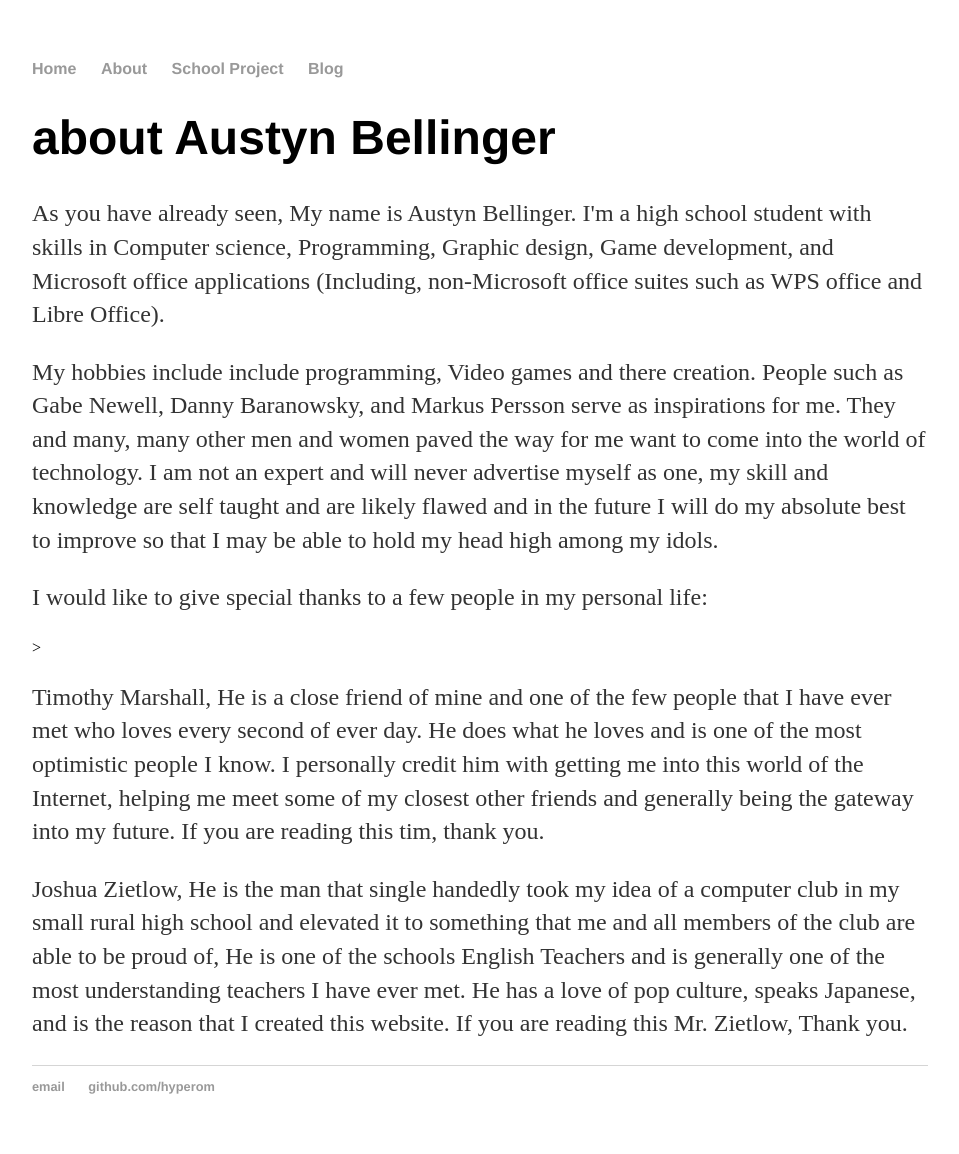
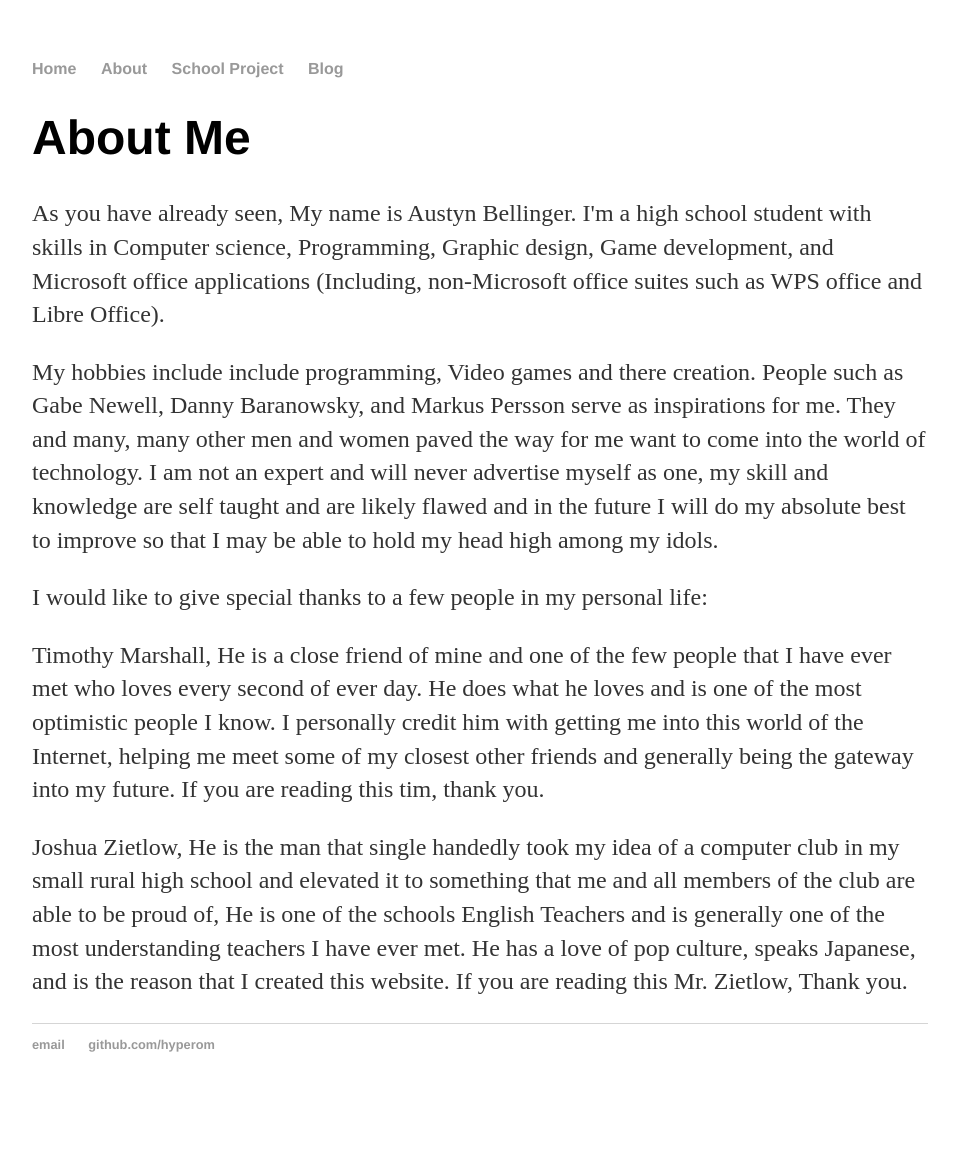
Before and after one commit to SUHScomputerclub/SUHScomputerclub.github.io, a Jekyll site: the page built from about/index.html, in a window 1280 px wide. Shown: the whole page, without its empty margins (160-1119 px from the left). Built offline with Jekyll 4.4.1, drawn with Linux system fonts in a browser that asks for light colours; after the commit the page ends 1112 px from its top, so only the background shows below that.

Commit message:
more fixes/finalization

```diff
--- a/about/index.html
+++ b/about/index.html
@@ -1,6 +1,6 @@
 ---
 layout: default
-title: about Austyn Bellinger
+title: About Me
 ---
 	<h1>{{ page.title }}</h1>
 
@@ -8,7 +8,7 @@ title: about Austyn Bellinger
 
 	<p>	My hobbies include include programming, Video games and there creation. People such as Gabe Newell, Danny Baranowsky, and Markus Persson serve as inspirations for me. They and many, many other men and women paved the way for me want to come into the world of technology. I am not an expert and will never advertise myself as one, my skill and knowledge are self taught and are likely flawed and in the future I will do my absolute best to improve so that I may be able to hold my head high among my idols. </p>
 
-	<p>I would like to give special thanks to a few people in my personal life:</p>>
+	<p>I would like to give special thanks to a few people in my personal life:</p>
 
 	<p>Timothy Marshall, He is a close friend of mine and one of the few people that I have ever met who loves every second of ever day. He does what he loves and is one of the most optimistic people I know. I personally credit him with getting me into this world of the Internet, helping me meet some of my closest other friends and generally being the gateway into my future. If you are reading this tim, thank you.</p>
 
--- a/schoolproject/index.html
+++ b/schoolproject/index.html
@@ -0,0 +1,5 @@
+---
+layout: default
+title: This is proof that I have done this assignment
+---
+	<h1>{{ page.title }}</h1>
```
